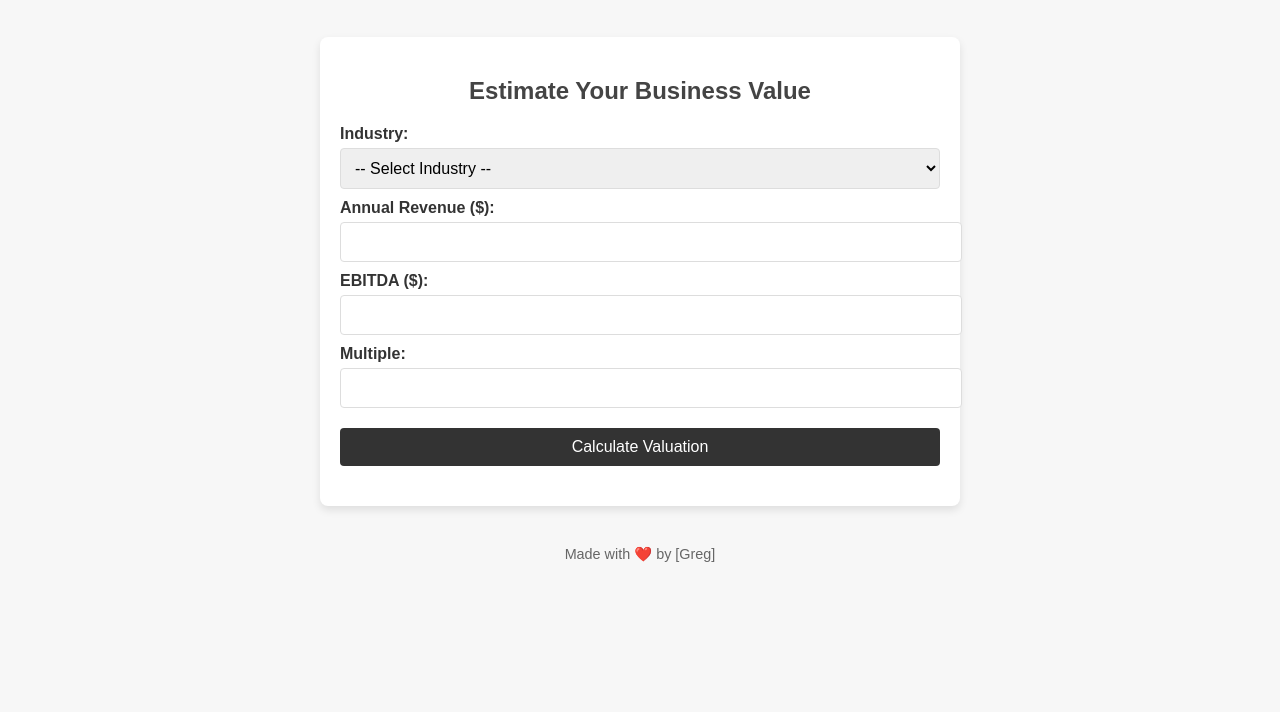
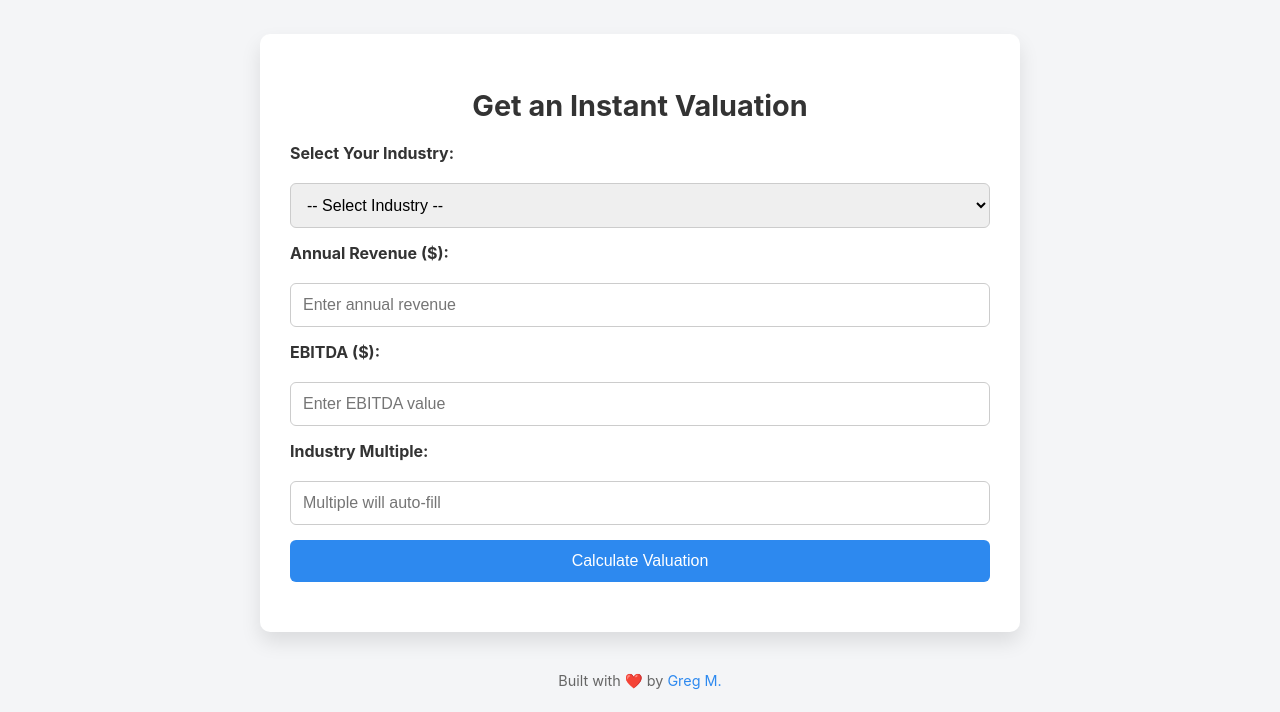
Before and after one commit to gregmcla/pest-control-valuation, a plain HTML site: page index.html in a window 1280 px wide. Shown: the part 88-800 px from the top of the page. Drawn offline with Linux system fonts and the light colour scheme.

Commit message:
Updated index.html with industry dropdown and new styling

```diff
--- a/index.html
+++ b/index.html
@@ -5,89 +5,146 @@
     <meta name="viewport" content="width=device-width, initial-scale=1.0">
     <title>Business Valuation Tool</title>
     <style>
+        /* Global Styles */
         body {
-            font-family: 'Arial', sans-serif;
+            font-family: 'Inter', Arial, sans-serif;
+            background-color: #f4f5f7;
             margin: 0;
             padding: 0;
-            background-color: #f7f7f7;
             color: #333;
         }
 
         header {
-            background-color: #333;
-            color: #fff;
             text-align: center;
-            padding: 20px 0;
+            padding: 20px;
+            background-color: #2d89ef;
+            color: white;
         }
 
         header h1 {
+            font-size: 2.2rem;
             margin: 0;
-            font-size: 2.5rem;
         }
 
         main {
-            max-width: 600px;
+            max-width: 700px;
             margin: 40px auto;
-            padding: 20px;
-            background-color: #fff;
-            box-shadow: 0 4px 8px rgba(0, 0, 0, 0.1);
-            border-radius: 8px;
+            background: white;
+            padding: 30px;
+            border-radius: 10px;
+            box-shadow: 0 10px 20px rgba(0, 0, 0, 0.1);
         }
 
         h2 {
             text-align: center;
+            font-size: 1.8rem;
             margin-bottom: 20px;
-            color: #444;
+        }
+
+        form {
+            display: flex;
+            flex-direction: column;
+            gap: 15px;
         }
 
         label {
-            display: block;
-            margin-top: 10px;
             font-weight: bold;
+            margin-bottom: 5px;
         }
 
         select, input {
-            width: 100%;
-            padding: 10px;
-            margin-top: 5px;
-            border: 1px solid #ddd;
-            border-radius: 4px;
+            padding: 12px;
             font-size: 1rem;
+            border: 1px solid #ccc;
+            border-radius: 6px;
+        }
+
+        select:focus, input:focus {
+            outline: none;
+            border-color: #2d89ef;
+            box-shadow: 0 0 4px rgba(45, 137, 239, 0.6);
         }
 
         button {
-            display: block;
-            width: 100%;
-            padding: 10px;
-            margin-top: 20px;
-            background-color: #333;
-            color: #fff;
+            padding: 12px;
+            font-size: 1rem;
+            color: white;
+            background-color: #2d89ef;
             border: none;
-            border-radius: 4px;
-            font-size: 1rem;
+            border-radius: 6px;
             cursor: pointer;
+            transition: background-color 0.3s;
         }
 
         button:hover {
-            background-color: #555;
+            background-color: #1e5cbf;
         }
 
         #result {
             margin-top: 20px;
             text-align: center;
-            font-size: 1.25rem;
-            color: #444;
+            font-size: 1.2rem;
+            font-weight: bold;
         }
 
         footer {
+            text-align: center;
             margin-top: 40px;
-            text-align: center;
             font-size: 0.9rem;
             color: #666;
         }
+
+        footer a {
+            color: #2d89ef;
+            text-decoration: none;
+        }
+
+        footer a:hover {
+            text-decoration: underline;
+        }
     </style>
+</head>
+<body>
+    <header>
+        <h1>Business Valuation Tool</h1>
+    </header>
+    <main>
+        <h2>Get an Instant Valuation</h2>
+        <form onsubmit="event.preventDefault(); calculateValuation();">
+            <label for="industry">Select Your Industry:</label>
+            <select id="industry" onchange="updateMultiple()" required>
+                <option value="">-- Select Industry --</option>
+                <option value="HVAC - Commercial">HVAC - Commercial</option>
+                <option value="HVAC - Residential">HVAC - Residential</option>
+                <option value="Plumbing">Plumbing</option>
+                <option value="Roofing">Roofing</option>
+                <option value="Landscaping - Commercial">Landscaping - Commercial</option>
+                <option value="Landscaping - Residential">Landscaping - Residential</option>
+                <option value="Manufacturing">Manufacturing</option>
+                <option value="Insurance Agency - Personal Lines">Insurance Agency - Personal Lines</option>
+                <option value="Pest Control - Residential">Pest Control - Residential</option>
+                <option value="Veterinary Practice / Animal Hospital">Veterinary Practice / Animal Hospital</option>
+            </select>
+
+            <label for="annual_revenue">Annual Revenue ($):</label>
+            <input type="number" id="annual_revenue" placeholder="Enter annual revenue" required>
+
+            <label for="ebitda">EBITDA ($):</label>
+            <input type="number" id="ebitda" placeholder="Enter EBITDA value" required>
+
+            <label for="multiple">Industry Multiple:</label>
+            <input type="number" id="multiple" placeholder="Multiple will auto-fill" readonly required>
+
+            <button type="submit">Calculate Valuation</button>
+        </form>
+        <div id="result"></div>
+    </main>
+    <footer>
+        <p>Built with ❤️ by <a href="https://www.heyimgreg.com" target="_blank">Greg M.</a></p>
+    </footer>
+
     <script>
-        // Predefined multiples for industries
+        // Industry-specific multiples
         const industryMultiples = {
             "HVAC - Commercial": 5.0,
             "HVAC - Residential": 4.5,
@@ -101,74 +158,39 @@
             "Veterinary Practice / Animal Hospital": 6.5,
         };
 
-        // Function to update the multiple when an industry is selected
+        // Auto-fill the multiple based on selected industry
         function updateMultiple() {
             const industry = document.getElementById("industry").value;
-            const multiple = industryMultiples[industry] || '';
-            document.getElementById("multiple").value = multiple;
+            document.getElementById("multiple").value = industryMultiples[industry] || '';
         }
 
-        // Function to send data to backend and calculate valuation
-        async function valuate() {
-            const annualRevenue = document.getElementById('annual_revenue').value;
-            const ebitda = document.getElementById('ebitda').value;
-            const multiple = document.getElementById('multiple').value;
+        // Calculate the valuation and fetch backend response
+        async function calculateValuation() {
+            const annualRevenue = parseFloat(document.getElementById('annual_revenue').value);
+            const ebitda = parseFloat(document.getElementById('ebitda').value);
+            const multiple = parseFloat(document.getElementById('multiple').value);
+
+            if (isNaN(annualRevenue) || isNaN(ebitda) || isNaN(multiple)) {
+                document.getElementById('result').innerText = "Please fill out all fields correctly.";
+                return;
+            }
 
             try {
                 const response = await fetch('https://pest-control-valuation.onrender.com/api/valuate', {
                     method: 'POST',
-                    headers: {
-                        'Content-Type': 'application/json',
-                    },
-                    body: JSON.stringify({
-                        annual_revenue: parseFloat(annualRevenue),
-                        ebitda: parseFloat(ebitda),
-                        multiple: parseFloat(multiple),
-                    }),
+                    headers: { 'Content-Type': 'application/json' },
+                    body: JSON.stringify({ annual_revenue: annualRevenue, ebitda, multiple }),
                 });
 
+                if (!response.ok) throw new Error("Failed to fetch valuation.");
+
                 const data = await response.json();
-                document.getElementById('result').innerText = `Valuation: $${data.valuation.toLocaleString()}`;
+                document.getElementById('result').innerHTML = `Valuation: <strong>$${data.valuation.toLocaleString()}</strong>`;
             } catch (error) {
-                console.error('Error:', error);
-                document.getElementById('result').innerText = 'An error occurred. Please try again.';
+                console.error(error);
+                document.getElementById('result').innerText = "An error occurred. Please try again.";
             }
         }
     </script>
-</head>
-<body>
-    <header>
-        <h1>Business Valuation Tool</h1>
-    </header>
-    <main>
-        <h2>Estimate Your Business Value</h2>
-        <form onsubmit="event.preventDefault(); valuate();">
-            <label for="industry">Industry:</label>
-            <select id="industry" onchange="updateMultiple()" required>
-                <option value="">-- Select Industry --</option>
-                <option value="HVAC - Commercial">HVAC - Commercial</option>
-                <option value="HVAC - Residential">HVAC - Residential</option>
-                <option value="Plumbing">Plumbing</option>
-                <option value="Roofing">Roofing</option>
-                <option value="Landscaping - Commercial">Landscaping - Commercial</option>
-                <option value="Landscaping - Residential">Landscaping - Residential</option>
-                <option value="Manufacturing">Manufacturing</option>
-                <option value="Insurance Agency - Personal Lines">Insurance Agency - Personal Lines</option>
-                <option value="Pest Control - Residential">Pest Control - Residential</option>
-                <option value="Veterinary Practice / Animal Hospital">Veterinary Practice / Animal Hospital</option>
-            </select>
-            <label for="annual_revenue">Annual Revenue ($):</label>
-            <input type="number" id="annual_revenue" required>
-            <label for="ebitda">EBITDA ($):</label>
-            <input type="number" id="ebitda" required>
-            <label for="multiple">Multiple:</label>
-            <input type="number" id="multiple" step="0.1" readonly>
-            <button type="submit">Calculate Valuation</button>
-        </form>
-        <div id="result"></div>
-    </main>
-    <footer>
-        Made with ❤️ by [Greg]
-    </footer>
 </body>
 </html>
```
